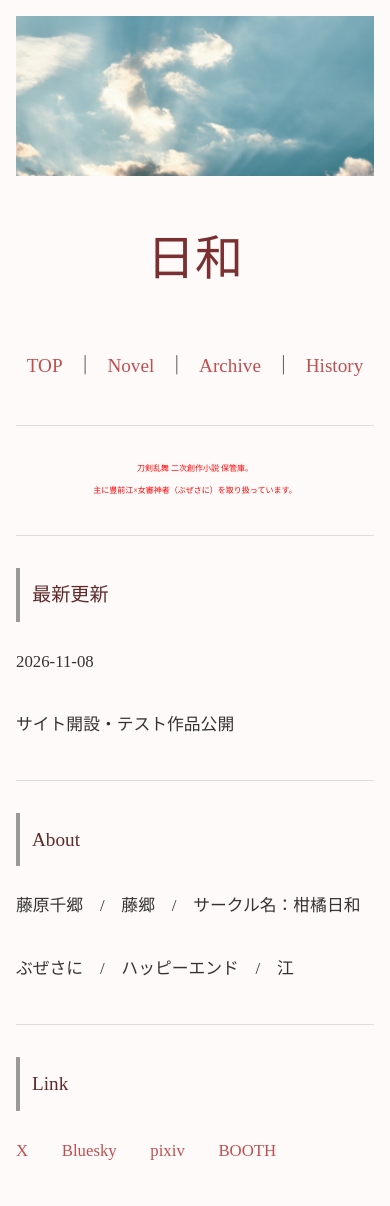
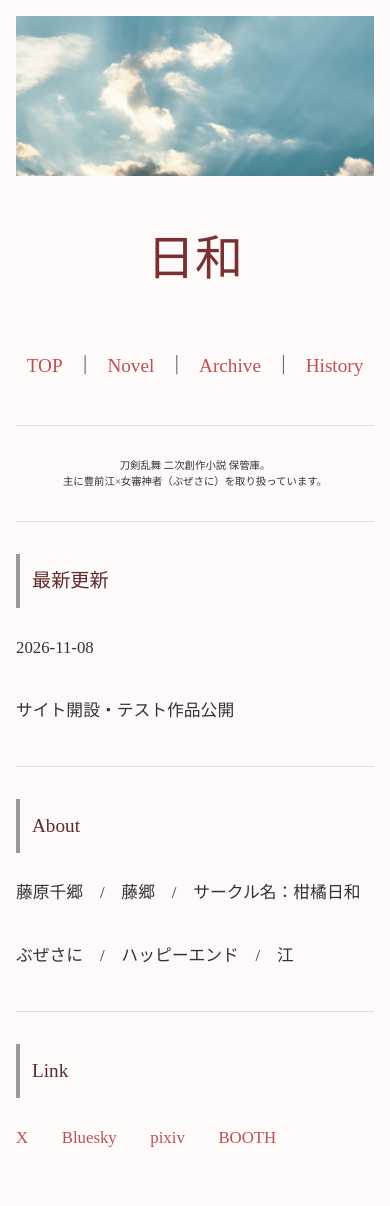
Before and after one commit to fjst160/lemon160, a Jekyll site: the page built from index.md, in a window 390 px wide. Built offline with Jekyll 4.4.1, drawn with Linux system fonts in a browser that asks for light colours.

Commit message:
Update style.css

```diff
--- a/assets/style.css
+++ b/assets/style.css
@@ -231,8 +231,8 @@ a:hover{
     }
 
 .intro{
-    font-size: 0.5rem !important;
-    color: red;
+    font-size: 0.65rem;
+    line-height: 1.5;
 }
 
 }
```
